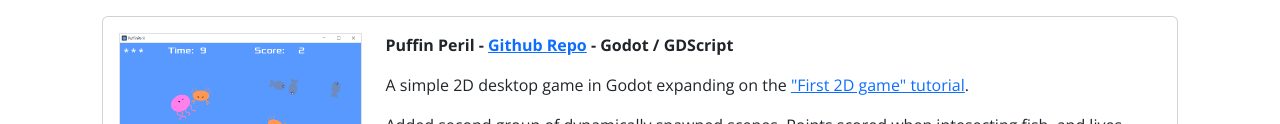
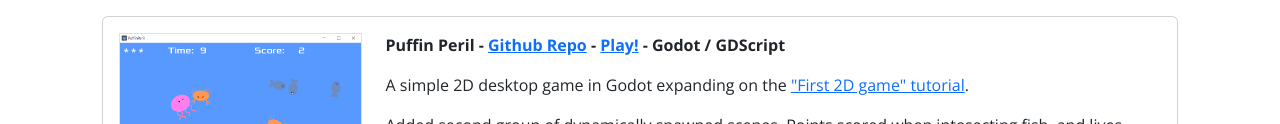
Before and after one commit to Shuttleworks/shuttleworks.github.io, a website: page index.html in a window 1280 px wide. Both pictures are taken after a click on the button "I like to code things that do something.". Shown: the part 472-596 px from the top of the page. Drawn offline with nearby package versions, Linux system fonts and the light colour scheme; a web font is replaced by a local one.

Commit message:
Add link to game

```diff
--- a/index.html
+++ b/index.html
@@ -15,9 +15,6 @@
 </head>
 <body>
     <div class="container pt-5">
-
-
-
 
         <div class="accordion accordion-flush" id="accordionFlushExample">
             <div class="accordion-item">
@@ -134,7 +131,7 @@
                         <img src="assets/screenshots/puffinperil.png" class="border img-fluid mb-md-0 mb-2"/>
                     </div>
                     <div class="col col-12 col-md-9">
-                      <p><b>Puffin Peril - <a href="https://github.com/Shuttleworks/PuffinPeril">Github Repo</a> - Godot / GDScript</b></p>
+                      <p><b>Puffin Peril - <a href="https://github.com/Shuttleworks/PuffinPeril">Github Repo</a> - <a href="Puffin/PuffinPeril.html">Play!</a> - Godot / GDScript</b></p>
                       <p>
                         A simple 2D desktop game in Godot expanding on the <a href="https://docs.godotengine.org/en/stable/getting_started/first_2d_game/index.html" target="_blank">"First 2D game" tutorial</a>.
                       </p>
```
